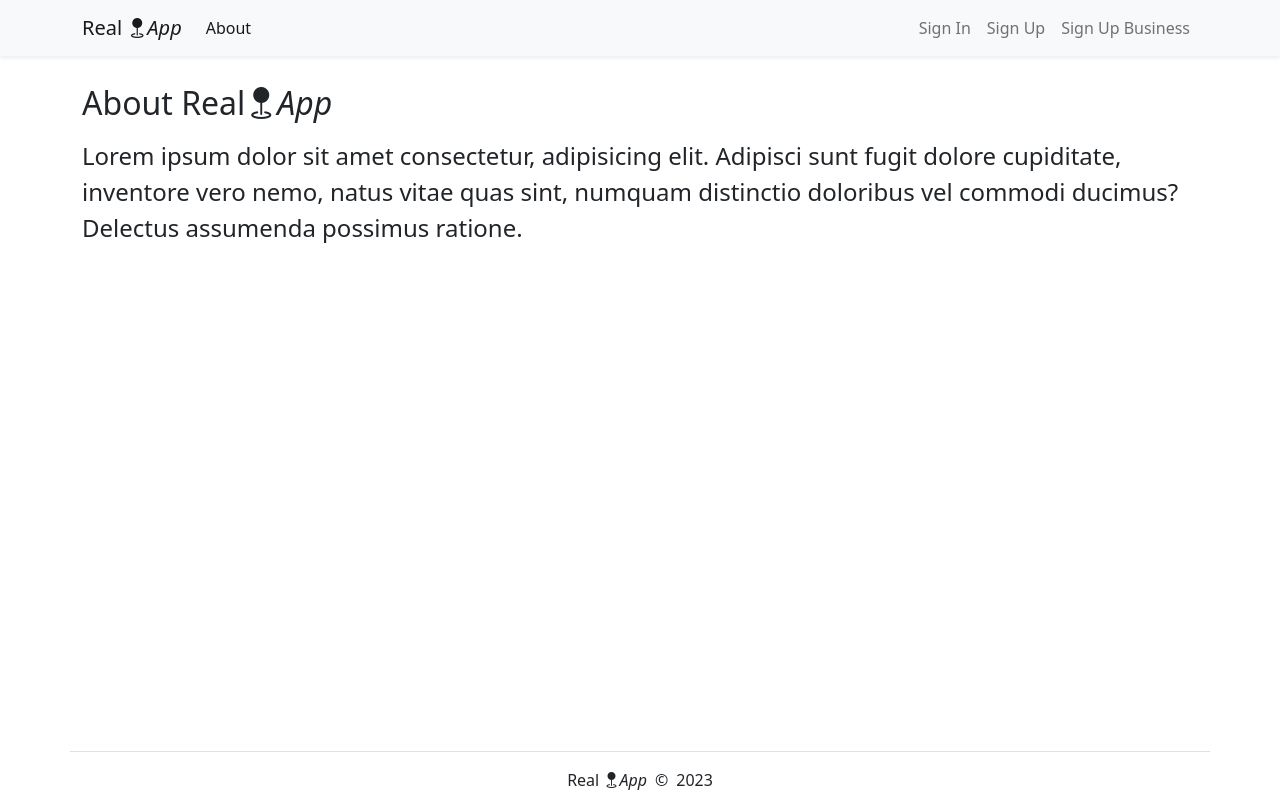
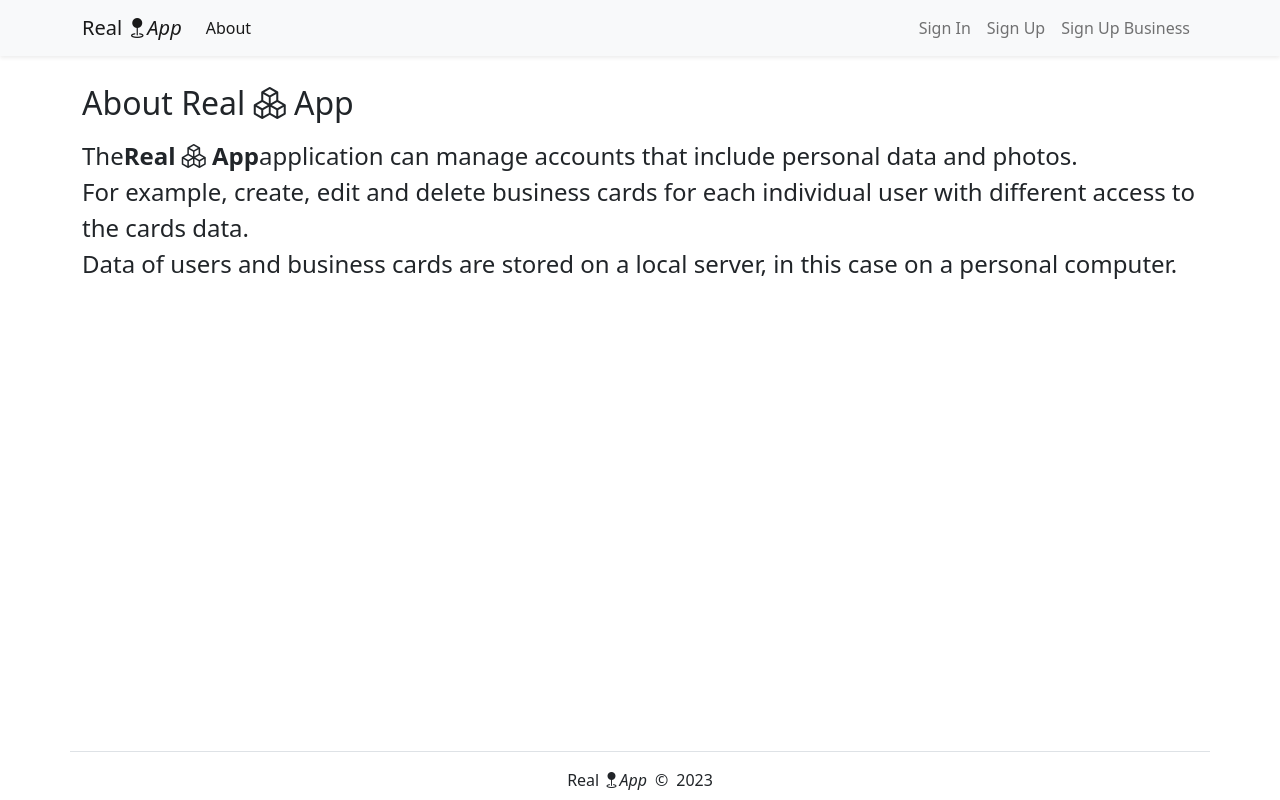
Before and after one commit to AndreyVekselman/Real_app_React_summary_project_v2.0, a React (Create React App) app in the folder real-app-front/: page /about in a window 1280 px wide. Built offline with nearby package versions, Linux system fonts and the light colour scheme.

Commit message:
update about

```diff
--- a/real-app-front/src/components/about.jsx
+++ b/real-app-front/src/components/about.jsx
@@ -2,19 +2,28 @@ import PageHeader from "./common/pageHeder";
 
 const About = () => {
   return (
-    <>
     <PageHeader
       title={
         <>
-            About Real<i className="i bi bi-geo-fill">App</i>
+          About Real <i className="bi bi-boxes"></i> App
         </>
       }
-        description="Lorem ipsum dolor sit amet consectetur, adipisicing elit. Adipisci
-        sunt fugit dolore cupiditate, inventore vero nemo, natus vitae quas
-        sint, numquam distinctio doloribus vel commodi ducimus? Delectus
-        assumenda possimus ratione."
+      description={
+        <>
+          The
+          <b>
+            Real <b className="bi bi-boxes"></b> App
+          </b>
+          application can manage accounts that include personal data and photos.
+          <br />
+          For example, create, edit and delete business cards for each
+          individual user with different access to the cards data.
+          <br />
+          Data of users and business cards are stored on a local server, in this
+          case on a personal computer.
+        </>
+      }
     />
-    </>
   );
 };
 
```
Lines whose indentation alone changed are shown as unchanged.
